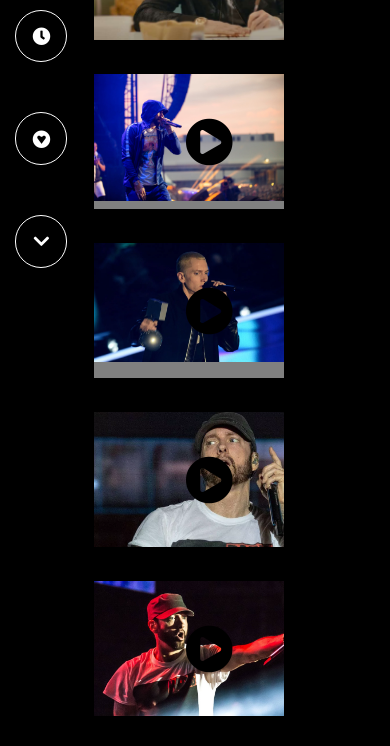
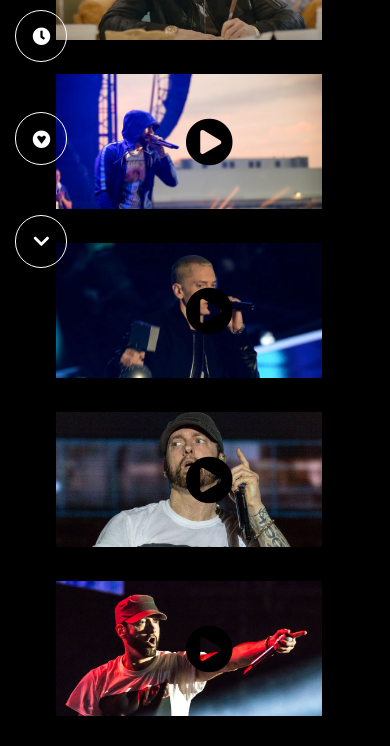
Before and after one commit to hamzadarej/Youtube-WebSite, a plain HTML site: page index.html in a window 390 px wide. Shown: the part 700-1446 px from the top of the page. Drawn offline with Linux system fonts and the light colour scheme.

Commit message:
responsive webpage

```diff
--- a/css/style.css
+++ b/css/style.css
@@ -470,6 +470,6 @@ h3 {
     display: none;
   }
   .Videos ul {
-    width: 150px;
+    width: 58vw;
   }
 }
```
